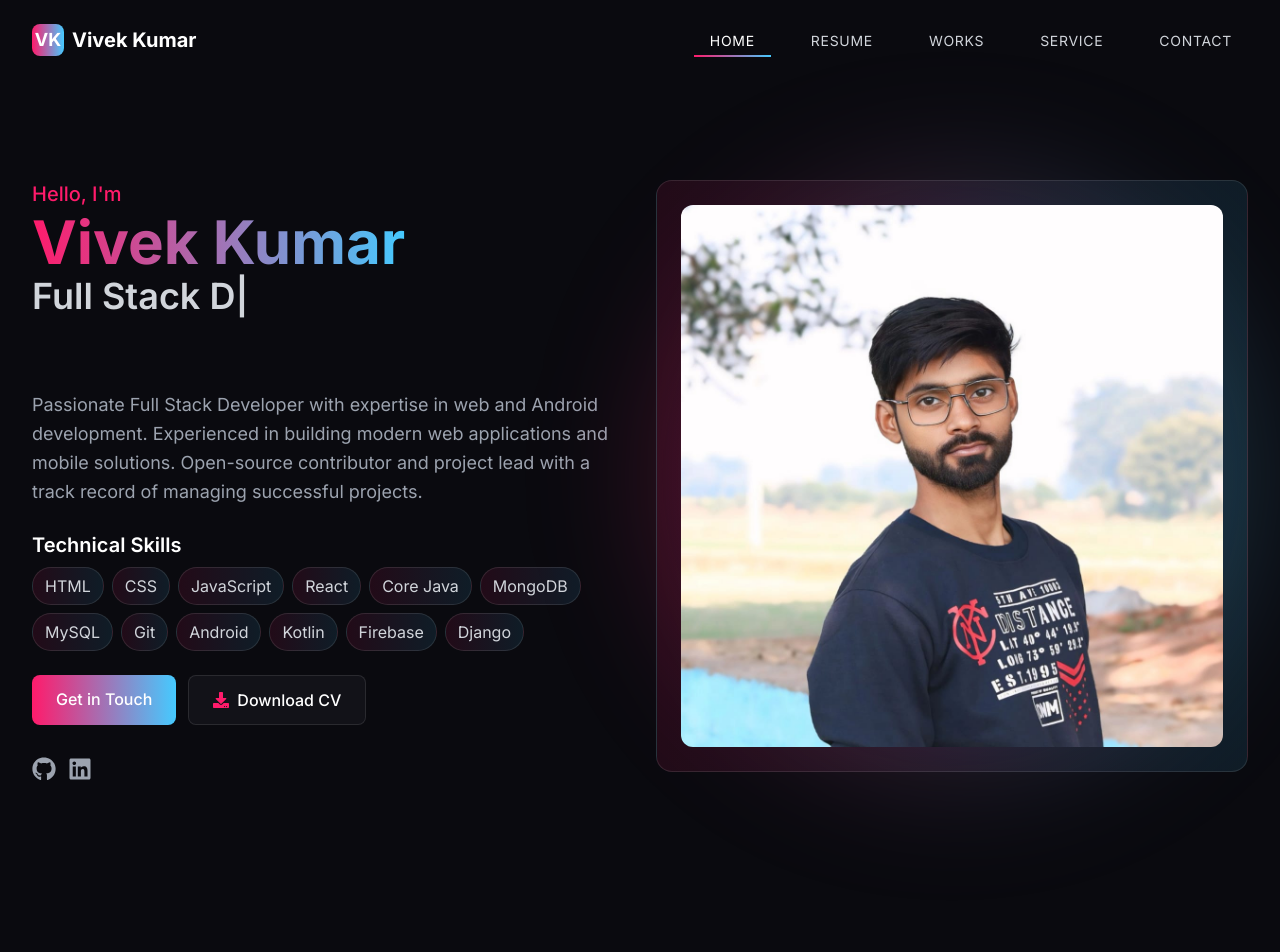
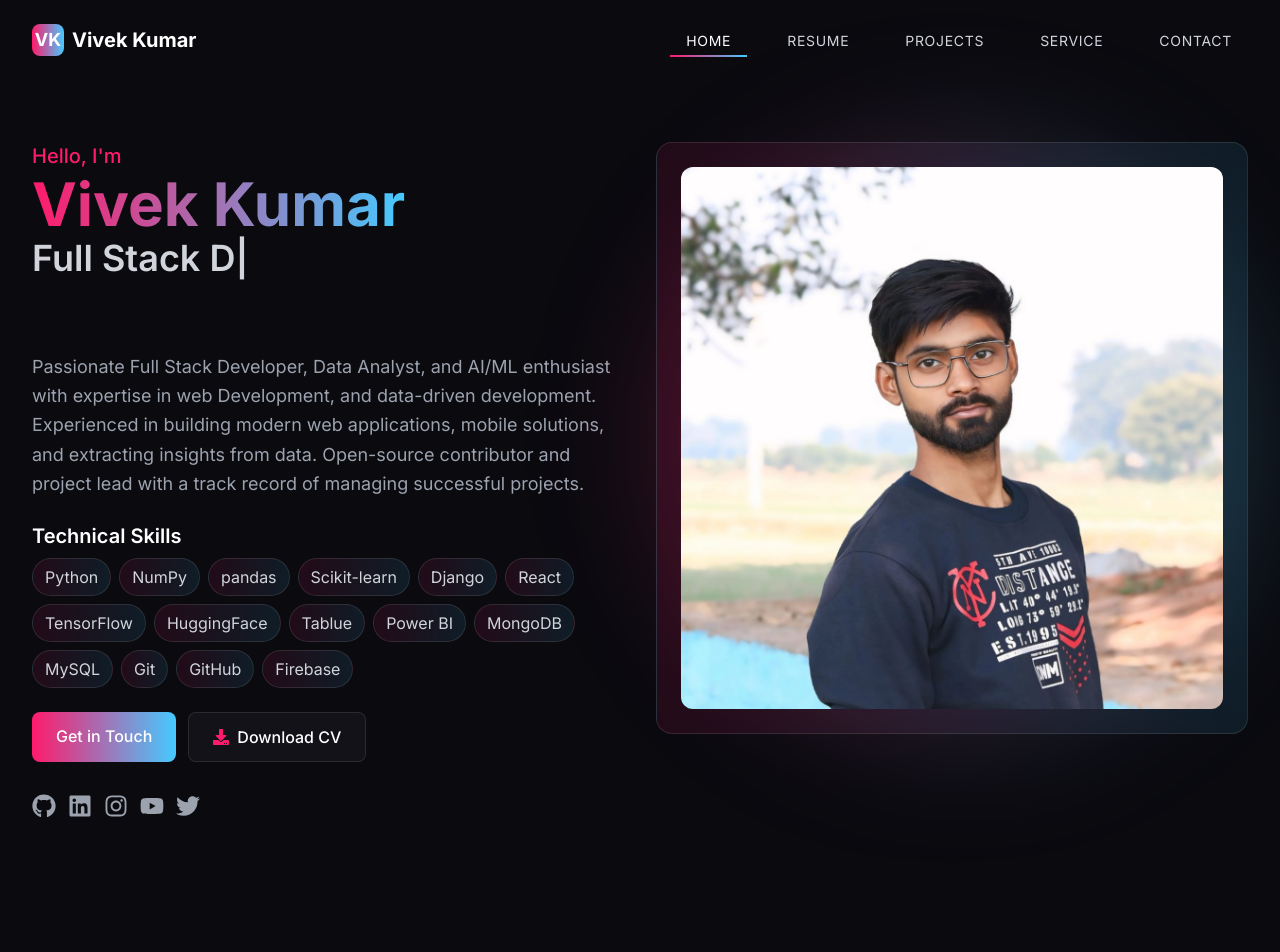
Before and after one commit to codervivek5/portfolio, a React (Vite) app: page / in a window 1280 px wide. Shown: the top 952 px of the page. Built offline with nearby package versions, Linux system fonts and the light colour scheme.

Commit message:
data added

```diff
--- a/src/components/Contact.jsx
+++ b/src/components/Contact.jsx
@@ -1,13 +1,15 @@
 import { motion } from 'framer-motion'
 import { useState } from 'react'
-import { FaLinkedin, FaGithub, FaInstagram, FaWhatsapp, FaTelegram } from 'react-icons/fa'
+import { FaLinkedin, FaGithub, FaInstagram, FaWhatsapp, FaTelegram, FaTwitter, FaYoutube } from 'react-icons/fa'
 
 const socialLinks = [
-  { title: 'LinkedIn', path: 'https://linkedin.com/in/yourusername', icon: FaLinkedin },
-  { title: 'GitHub', path: 'https://github.com/yourusername', icon: FaGithub },
-  { title: 'Instagram', path: 'https://instagram.com/yourusername', icon: FaInstagram },
-  { title: 'WhatsApp', path: 'https://wa.me/yournumber', icon: FaWhatsapp },
-  { title: 'Telegram', path: 'https://t.me/yourusername', icon: FaTelegram }
+  { title: 'LinkedIn', path: 'https://linkedin.com/in/codervivek', icon: FaLinkedin },
+  { title: 'GitHub', path: 'https://github.com/codervivek5', icon: FaGithub },
+  { title: 'Instagram', path: 'https://instagram.com/coder_vivek', icon: FaInstagram },
+  { title: 'YouTube', path: 'https://www.youtube.com/@codervivek', icon: FaYoutube },
+  { title: 'WhatsApp', path: 'https://wa.me/917393017587', icon: FaWhatsapp },
+  { title: 'Telegram', path: 'https://t.me/codervivek', icon: FaTelegram },
+  { title: 'Twitter', path: 'https://twitter.com/codervivek5', icon: FaTwitter }
 ]
 
 const Contact = () => {
@@ -31,7 +33,7 @@ const Contact = () => {
   }
 
   return (
-    <section id="contact" className="py-20 relative">
+    <section id="contact" className="py-20 mt-10 relative">
       {/* Background gradient */}
       <div className="absolute inset-0 bg-gradient-to-b from-dark via-dark/50 to-dark/80 pointer-events-none" />
 
@@ -58,10 +60,10 @@ const Contact = () => {
               <div>
                 <h4 className="text-lg font-medium text-white mb-2">CONTACT</h4>
                 <a
-                  href="mailto:web.smith.xyz@gmail.com"
+                  href="mailto:prajapativivek998@gmail.com"
                   className="text-gray-400 hover:text-white transition-colors"
                 >
-                  web.smith.xyz@gmail.com
+                  prajapativivek998@gmail.com
                 </a>
               </div>
 
--- a/src/components/Hero.jsx
+++ b/src/components/Hero.jsx
@@ -1,9 +1,12 @@
 import { motion } from 'framer-motion'
-import { FaGithub, FaLinkedin, FaDownload, FaEnvelope, FaPhone } from 'react-icons/fa'
+import { FaGithub, FaLinkedin, FaDownload, FaEnvelope, FaPhone, FaInstagram, FaYoutube, FaWhatsapp, FaTelegram, FaTwitter } from 'react-icons/fa'
 import { TypeAnimation } from 'react-type-animation'
 import profileImg from '../assets/profile.png'
+import { Link } from 'react-router-dom'
 
 const Hero = () => {
+  const MotionLink = motion(Link);
+
   return (
     <section className="min-h-screen flex items-center py-12 relative">
       {/* Background gradient */}
@@ -46,20 +49,21 @@ const Hero = () => {
 
             {/* Brief Introduction */}
             <p className="text-gray-400 text-lg leading-relaxed">
-              Passionate Full Stack Developer with expertise in web and Android development.
-              Experienced in building modern web applications and mobile solutions.
+              Passionate Full Stack Developer, Data Analyst, and AI/ML enthusiast with expertise in web Development, and data-driven development.
+              Experienced in building modern web applications, mobile solutions, and extracting insights from data.
               Open-source contributor and project lead with a track record of managing successful projects.
             </p>
+
 
             {/* Skills */}
             <div className="space-y-2">
               <h3 className="text-xl font-semibold text-white">Technical Skills</h3>
               <div className="flex flex-wrap gap-2">
                 {[
-                  "HTML", "CSS", "JavaScript", "React",
-                  "Core Java", "MongoDB", "MySQL",
-                  "Git", "Android", "Kotlin",
-                  "Firebase", "Django"
+                  "Python", "NumPy", "pandas", "Scikit-learn", "Django",
+                  "React", "TensorFlow", "HuggingFace",
+                  "Tablue", "Power BI", "MongoDB", "MySQL",
+                  "Git", "GitHub", "Firebase",
                 ].map((skill, index) => (
                   <motion.span
                     key={skill}
@@ -76,17 +80,17 @@ const Hero = () => {
 
             {/* CTA Buttons */}
             <div className="flex flex-wrap gap-3">
-              <motion.a
-                href="/contact"
+              <MotionLink
+                to="/contact"
                 whileHover={{ scale: 1.05 }}
                 whileTap={{ scale: 0.95 }}
                 className="px-6 py-3 rounded-lg bg-gradient-to-r from-primary to-secondary text-white font-medium hover:shadow-lg hover:shadow-primary/25 transition-shadow"
               >
                 Get in Touch
-              </motion.a>
+              </MotionLink>
 
               <motion.a
-                href="/resume.pdf"
+                href="/src/assets/resume/vivek_resume.pdf"
                 target="_blank"
                 rel="noopener noreferrer"
                 whileHover={{ scale: 1.05 }}
@@ -118,6 +122,34 @@ const Hero = () => {
               >
                 <FaLinkedin />
               </motion.a>
+              <motion.a
+                href="https://instagram.com/coder_vivek"
+                target="_blank"
+                rel="noopener noreferrer"
+                whileHover={{ scale: 1.1, y: -2 }}
+                className="text-2xl text-gray-400 hover:text-white transition-colors"
+              >
+                <FaInstagram />
+              </motion.a>
+              <motion.a
+                href="https://www.youtube.com/@codervivek"
+                target="_blank"
+                rel="noopener noreferrer"
+                whileHover={{ scale: 1.1, y: -2 }}
+                className="text-2xl text-gray-400 hover:text-white transition-colors"
+              >
+                <FaYoutube />
+              </motion.a>
+
+              <motion.a
+                href="https://twitter.com/codervivek5"
+                target="_blank"
+                rel="noopener noreferrer"
+                whileHover={{ scale: 1.1, y: -2 }}
+                className="text-2xl text-gray-400 hover:text-white transition-colors"
+              >
+                <FaTwitter />
+              </motion.a>
             </div>
           </motion.div>
 
--- a/src/components/Home.jsx
+++ b/src/components/Home.jsx
@@ -2,7 +2,7 @@ import { motion } from 'framer-motion'
 import Hero from './Hero'
 import Skills from './Skills'
 import Service from './Service'
-import Works from './Works'
+import Works from './Projects'
 import Contact from './Contact'
 
 const Home = () => {
--- a/src/components/Navbar.jsx
+++ b/src/components/Navbar.jsx
@@ -7,7 +7,7 @@ import Logo from './Logo'
 const menuItems = [
   { title: 'HOME', path: '/' },
   { title: 'RESUME', path: '/about' },
-  { title: 'WORKS', path: '/works' },
+  { title: 'PROJECTS', path: '/projects' },
   { title: 'SERVICE', path: '/service' },
   { title: 'CONTACT', path: '/contact' }
 ]
@@ -54,7 +54,7 @@ const Navbar = () => {
             >
               <Link to="/" className="flex items-center">
                 {/* Logo Text */}
-                <Logo/>
+                <Logo />
               </Link>
             </motion.div>
 
@@ -95,35 +95,35 @@ const Navbar = () => {
                 background: 'linear-gradient(to right, rgba(255,27,107,0.1), rgba(69,202,255,0.1))',
               }}
             >
-              <div className="relative w-6 h-5">
+              <div className="relative w-6 h-5 flex flex-col justify-between items-center">
                 <motion.span
-                  className="absolute w-6 h-0.5 bg-gradient-to-r from-primary to-secondary rounded-full"
+                  className="block w-6 h-0.5 bg-gradient-to-r from-primary to-secondary rounded-full origin-center"
                   animate={{
-                    top: isOpen ? "50%" : "0%",
                     rotate: isOpen ? 45 : 0,
-                    translateY: isOpen ? "-50%" : 0
+                    y: isOpen ? 8 : 0,
                   }}
                   transition={{ duration: 0.3 }}
-                ></motion.span>
+                />
                 <motion.span
-                  className="absolute top-1/2 w-6 h-0.5 bg-gradient-to-r from-primary to-secondary rounded-full"
+                  className="block w-6 h-0.5 bg-gradient-to-r from-primary to-secondary rounded-full origin-center"
                   animate={{
                     opacity: isOpen ? 0 : 1,
-                    translateY: "-50%"
                   }}
                   transition={{ duration: 0.3 }}
-                ></motion.span>
+                />
                 <motion.span
-                  className="absolute w-6 h-0.5 bg-gradient-to-r from-primary to-secondary rounded-full"
+                  className="block w-6 h-0.5 bg-gradient-to-r from-primary to-secondary rounded-full origin-center"
                   animate={{
-                    bottom: isOpen ? "50%" : "0%",
                     rotate: isOpen ? -45 : 0,
-                    translateY: isOpen ? "50%" : 0
+                    y: isOpen ? -8 : 0,
                   }}
                   transition={{ duration: 0.3 }}
-                ></motion.span>
+                />
               </div>
             </motion.button>
+
+
+
           </div>
         </div>
       </motion.nav>
--- a/src/components/Works.jsx
+++ b/src/components/Projects.jsx
@@ -52,7 +52,7 @@ const projects = [
   }
 ]
 
-const Works = () => {
+const Projects = () => {
   return (
     <section id="works" className="py-20 relative">
       {/* Background gradient */}
@@ -141,4 +141,4 @@ const Works = () => {
   )
 }
 
-export default Works
+export default Projects
--- /dev/null
+++ b/src/components/ScrollToTop.jsx
@@ -0,0 +1,14 @@
+import { useEffect } from 'react';
+import { useLocation } from 'react-router-dom';
+
+const ScrollToTop = () => {
+  const { pathname } = useLocation();
+
+  useEffect(() => {
+    window.scrollTo(0, 0);
+  }, [pathname]);
+
+  return null;
+};
+
+export default ScrollToTop;
--- a/src/components/Skills.jsx
+++ b/src/components/Skills.jsx
@@ -1,63 +1,72 @@
 import { motion } from 'framer-motion'
 import {
-  FaHtml5, FaCss3Alt, FaJs, FaReact, FaNode, FaPython,
-  FaDatabase, FaGitAlt, FaDocker, FaAndroid, FaJava,
-  FaAws, FaFigma
+  FaHtml5, FaCss3Alt, FaJs, FaReact, FaNode, FaPython,FaApple,
+  FaGitAlt, FaDocker, FaAndroid, FaJava,
+  FaAws, FaFigma,FaChartBar, FaPalette, FaTrello, FaJira, FaSlack, FaBook, FaCogs, FaVideo
 } from 'react-icons/fa'
 import {
   SiTailwindcss, SiMongodb, SiMysql, SiFirebase,
-  SiDjango, SiKotlin, SiTensorflow, SiScikitlearn
+  SiDjango, SiKotlin, SiTensorflow, SiScikitlearn,
+  SiPandas, SiNumpy
 } from 'react-icons/si'
 
 const skillCategories = [
   {
     title: 'Frontend Development',
     skills: [
-      { name: 'HTML5', icon: <FaHtml5 className="w-8 h-8" />, proficiency: 95 },
+      { name: 'HTML5', icon: <FaHtml5 className="w-8 h-8" />, proficiency: 85 },
       { name: 'CSS3', icon: <FaCss3Alt className="w-8 h-8" />, proficiency: 90 },
-      { name: 'JavaScript', icon: <FaJs className="w-8 h-8" />, proficiency: 85 },
-      { name: 'React', icon: <FaReact className="w-8 h-8" />, proficiency: 88 },
-      { name: 'Tailwind CSS', icon: <SiTailwindcss className="w-8 h-8" />, proficiency: 92 }
+      { name: 'JavaScript', icon: <FaJs className="w-8 h-8" />, proficiency: 65 },
+      { name: 'React', icon: <FaReact className="w-8 h-8" />, proficiency: 73 },
+      { name: 'Tailwind CSS', icon: <SiTailwindcss className="w-8 h-8" />, proficiency: 85 }
     ]
   },
   {
     title: 'Backend Development',
     skills: [
-      { name: 'Node.js', icon: <FaNode className="w-8 h-8" />, proficiency: 82 },
-      { name: 'Python', icon: <FaPython className="w-8 h-8" />, proficiency: 85 },
-      { name: 'Django', icon: <SiDjango className="w-8 h-8" />, proficiency: 80 },
-      { name: 'Java', icon: <FaJava className="w-8 h-8" />, proficiency: 85 }
+      { name: 'Django', icon: <SiDjango className="w-8 h-8" />, proficiency: 70 },
+      { name: 'Node.js', icon: <FaNode className="w-8 h-8" />, proficiency: 62 },
+      { name: 'Python', icon: <FaPython className="w-8 h-8" />, proficiency: 75 },
+      { name: 'Java', icon: <FaJava className="w-8 h-8" />, proficiency: 45 }
     ]
   },
   {
     title: 'Database & Cloud',
     skills: [
-      { name: 'MongoDB', icon: <SiMongodb className="w-8 h-8" />, proficiency: 88 },
-      { name: 'MySQL', icon: <SiMysql className="w-8 h-8" />, proficiency: 85 },
-      { name: 'Firebase', icon: <SiFirebase className="w-8 h-8" />, proficiency: 90 },
-      { name: 'AWS', icon: <FaAws className="w-8 h-8" />, proficiency: 75 }
+      { name: 'MongoDB', icon: <SiMongodb className="w-8 h-8" />, proficiency: 38 },
+      { name: 'MySQL', icon: <SiMysql className="w-8 h-8" />, proficiency: 75 },
+      { name: 'Firebase', icon: <SiFirebase className="w-8 h-8" />, proficiency: 55 },
+      { name: 'AWS', icon: <FaAws className="w-8 h-8" />, proficiency: 48 }
     ]
   },
   {
     title: 'Mobile Development',
     skills: [
-      { name: 'Android', icon: <FaAndroid className="w-8 h-8" />, proficiency: 88 },
-      { name: 'Kotlin', icon: <SiKotlin className="w-8 h-8" />, proficiency: 85 }
+      { name: 'Android', icon: <FaAndroid className="w-8 h-8" />, proficiency: 39 },
+      { name: 'iOS', icon: <FaApple className="w-8 h-8" />, proficiency: 43 },
+      { name: 'Kotlin', icon: <SiKotlin className="w-8 h-8" />, proficiency: 35 }
     ]
   },
   {
     title: 'Data Science',
     skills: [
-      { name: 'TensorFlow', icon: <SiTensorflow className="w-8 h-8" />, proficiency: 80 },
-      { name: 'Scikit-learn', icon: <SiScikitlearn className="w-8 h-8" />, proficiency: 82 }
+      { name: 'TensorFlow', icon: <SiTensorflow className="w-8 h-8" />, proficiency: 65 },
+      { name: 'Scikit-learn', icon: <SiScikitlearn className="w-8 h-8" />, proficiency: 52 },
+      { name: 'Pandas', icon: <SiPandas className="w-8 h-8" />, proficiency: 50 },
+      { name: 'NumPy', icon: <SiNumpy className="w-8 h-8" />, proficiency: 42 },
+      { name: 'Matplotlib', icon: <FaChartBar className="w-8 h-8" />, proficiency: 75 }
     ]
   },
   {
     title: 'Tools & Others',
     skills: [
-      { name: 'Git', icon: <FaGitAlt className="w-8 h-8" />, proficiency: 92 },
-      { name: 'Docker', icon: <FaDocker className="w-8 h-8" />, proficiency: 78 },
-      { name: 'Figma', icon: <FaFigma className="w-8 h-8" />, proficiency: 85 }
+      { name: 'Git / GitHub', icon: <FaGitAlt className="w-8 h-8" />, proficiency: 92 },
+      { name: 'Docker', icon: <FaDocker className="w-8 h-8" />, proficiency: 36 },
+      { name: 'Figma', icon: <FaFigma className="w-8 h-8" />, proficiency: 78 },
+      { name: 'Canva', icon: <FaPalette className="w-8 h-8" />, proficiency: 85 },
+      { name: 'Jira', icon: <FaJira className="w-8 h-8" />, proficiency: 67 },
+      { name: 'Notion', icon: <FaBook className="w-8 h-8" />, proficiency: 78 },
+      { name: 'Postman', icon: <FaCogs className="w-8 h-8" />, proficiency: 75 },
     ]
   }
 ]
```
Also changed, not shown: src/App.jsx (+4 -3 lines), 1 other file (tests, documents, lock files or other folders). Lines whose indentation alone changed are shown as unchanged.
